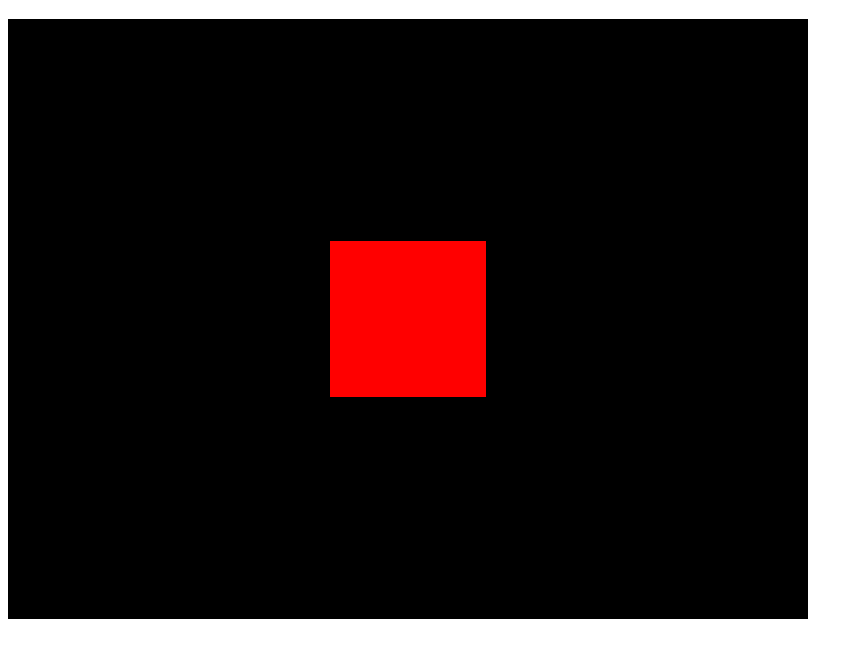
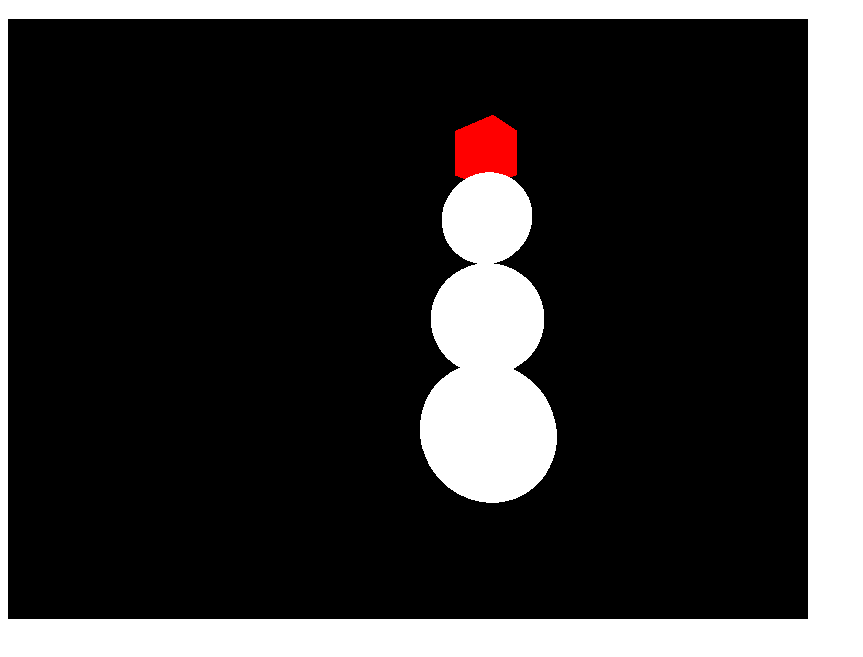
Before and after one commit to DeaMulladauti30028/CG24-DM30028, a website built with Vite: page Java2/index.html in a window 1280 px wide. Shown: the part 61-718 px from the top of the page, without its empty margins (0-863 px from the left). Built offline with nearby package versions, Linux system fonts and the light colour scheme.

Commit message:
Dardoleci

```diff
--- a/Java2/index.html
+++ b/Java2/index.html
@@ -6,7 +6,7 @@
 <body>
     <h1>Java e dyte - Transformimet</h1>
 
-    <div id="scene"></canvas>
+    <div id="scene"></div>
 
     <script type="module" src="./script.js"></script>
 
--- a/Java2/script.js
+++ b/Java2/script.js
@@ -1,18 +1,52 @@
 import * as THREE from 'three';
 
 const scene = new THREE.Scene();
-const geometry = new THREE.BoxGeometry(1, 1, 1);
-const material = new THREE.MeshBasicMaterial({ color: 0xff0000 });
-const mesh = new THREE.Mesh(geometry, material);
-scene.add(mesh)
+const boxGeometry = new THREE.BoxGeometry(0.4, 0.4, 0.4);
+const boxMaterial = new THREE.MeshBasicMaterial({
+    color: 0xff0000 });
+const box = new THREE.Mesh(boxGeometry, boxMaterial);
+
+const sphereGeometry = new THREE.SphereGeometry( 0.5, 32, 32 );
+const sphereMaterial = new THREE.MeshBasicMaterial( { color: 0xffffff } );
+const sphere = new THREE.Mesh( sphereGeometry, sphereMaterial );
+
+const sphere1Geometry = new THREE.SphereGeometry( 0.4, 32, 32 );
+const sphere1Material = new THREE.MeshBasicMaterial( { color: 0xffffff } );
+const sphere1 = new THREE.Mesh( sphere1Geometry, sphere1Material );
+
+const sphere2Geometry = new THREE.SphereGeometry( 0.6, 32, 32 );
+const sphere2Material = new THREE.MeshBasicMaterial( { color: 0xffffff } );
+const sphere2 = new THREE.Mesh( sphere2Geometry, sphere2Material );
+
+scene.add(sphere1);
+
+scene.add(sphere2);
+
+scene.add(sphere);
+scene.add(box)
+
 const sizes = {
     width: 800,
     height: 600
 }
 
+
+// mesh.scale.x =1;
+// mesh.scale.y =3;
+
+// box.rotation.x = Math.PI/4;
+// box.position.x= -1;
+
+sphere1.position.y = 0.9;
+sphere2.position.y = -1;
+box.position.y = 1.5;
+
+
 // Camera
 const camera = new THREE.PerspectiveCamera(75, sizes.width / sizes.height);
 camera.position.z = 3;
+camera.position.x = 2;
+camera.rotation.y = 3.14/4;
 
 scene.add(camera);
 
```
